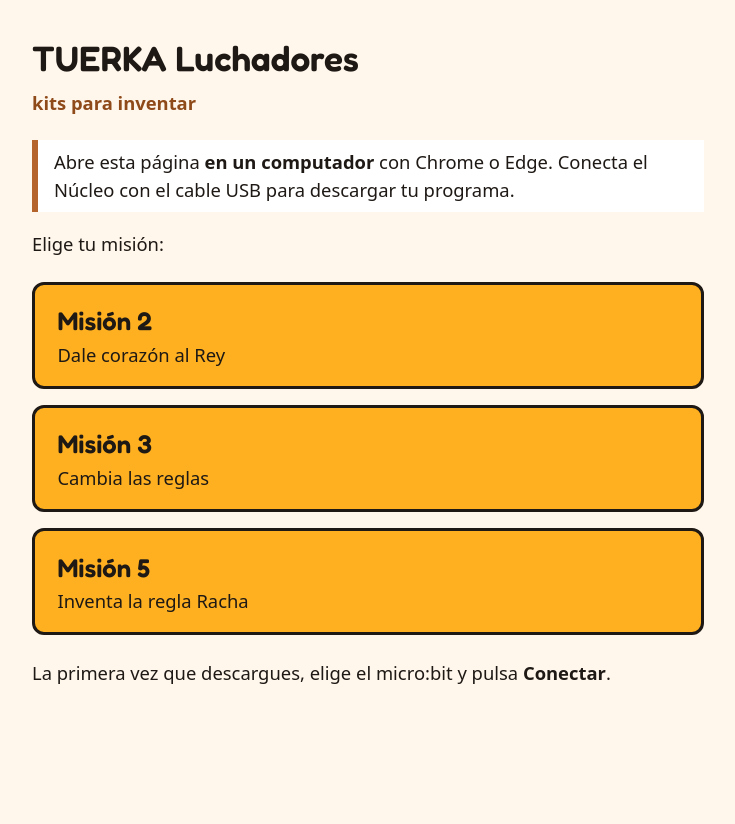
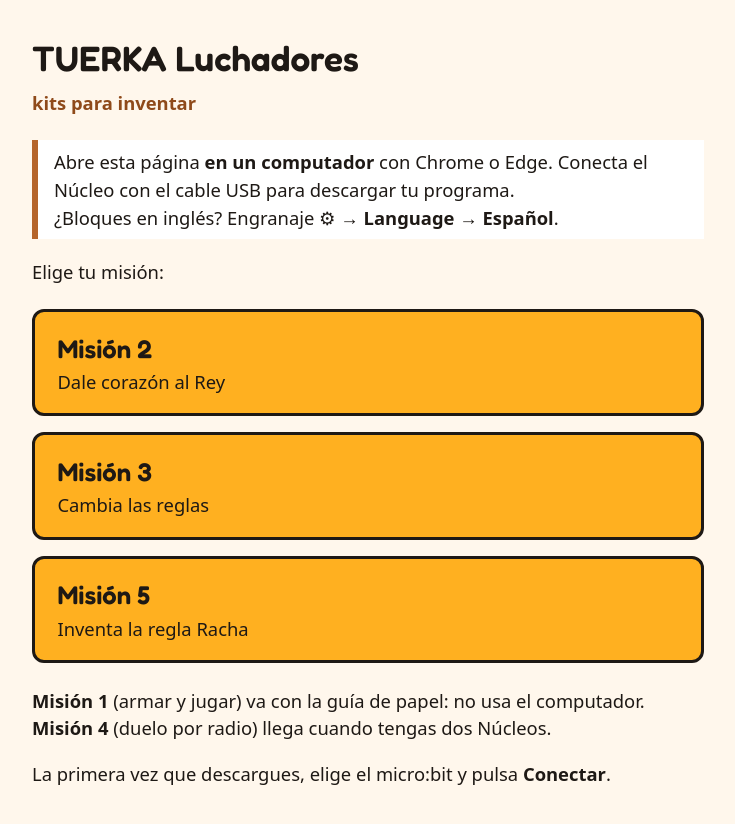
Before and after one commit to Tuerka-maker/luchadores, a plain HTML site: page index.html in a window 1280 px wide. Shown: the whole page, without its empty margins (272-1007 px from the left). Before the commit the page ends 800 px from the top, so only its background shows below. Drawn offline with Linux system fonts and the light colour scheme.

Commit message:
Idioma de los bloques y misiones 1 y 4 en la página

```diff
--- a/index.html
+++ b/index.html
@@ -27,13 +27,14 @@
 <main>
   <h1>TUERKA Luchadores</h1>
   <p class="lema">kits para inventar</p>
-  <p class="nota">Abre esta página <strong>en un computador</strong> con Chrome o Edge. Conecta el Núcleo con el cable USB para descargar tu programa.</p>
+  <p class="nota">Abre esta página <strong>en un computador</strong> con Chrome o Edge. Conecta el Núcleo con el cable USB para descargar tu programa.<br>¿Bloques en inglés? Engranaje ⚙ → <strong>Language</strong> → <strong>Español</strong>.</p>
   <p>Elige tu misión:</p>
   <nav class="lista" aria-label="Misiones">
     <a class="mision" href="https://makecode.microbit.org/?lang=es#tutorial:https://github.com/Tuerka-maker/luchadores/m2"><span class="num">Misión 2</span><span class="nombre">Dale corazón al Rey</span></a>
     <a class="mision" href="https://makecode.microbit.org/?lang=es#tutorial:https://github.com/Tuerka-maker/luchadores/m3"><span class="num">Misión 3</span><span class="nombre">Cambia las reglas</span></a>
     <a class="mision" href="https://makecode.microbit.org/?lang=es#tutorial:https://github.com/Tuerka-maker/luchadores/m5"><span class="num">Misión 5</span><span class="nombre">Inventa la regla Racha</span></a>
   </nav>
+  <p><strong>Misión 1</strong> (armar y jugar) va con la guía de papel: no usa el computador.<br><strong>Misión 4</strong> (duelo por radio) llega cuando tengas dos Núcleos.</p>
   <p>La primera vez que descargues, elige el micro:bit y pulsa <strong>Conectar</strong>.</p>
 </main>
 </body>
```
Also changed, not shown: 3 other files.
